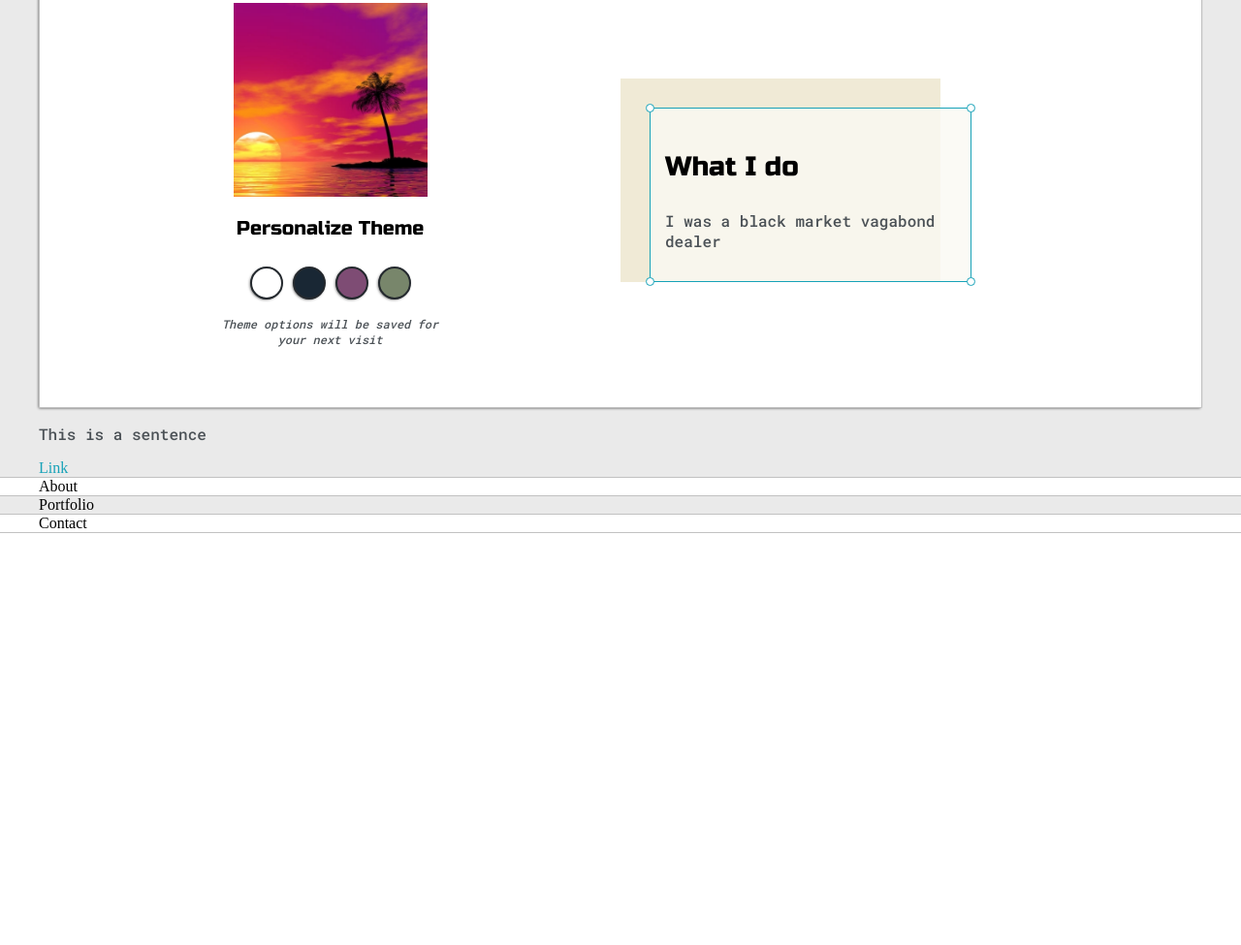
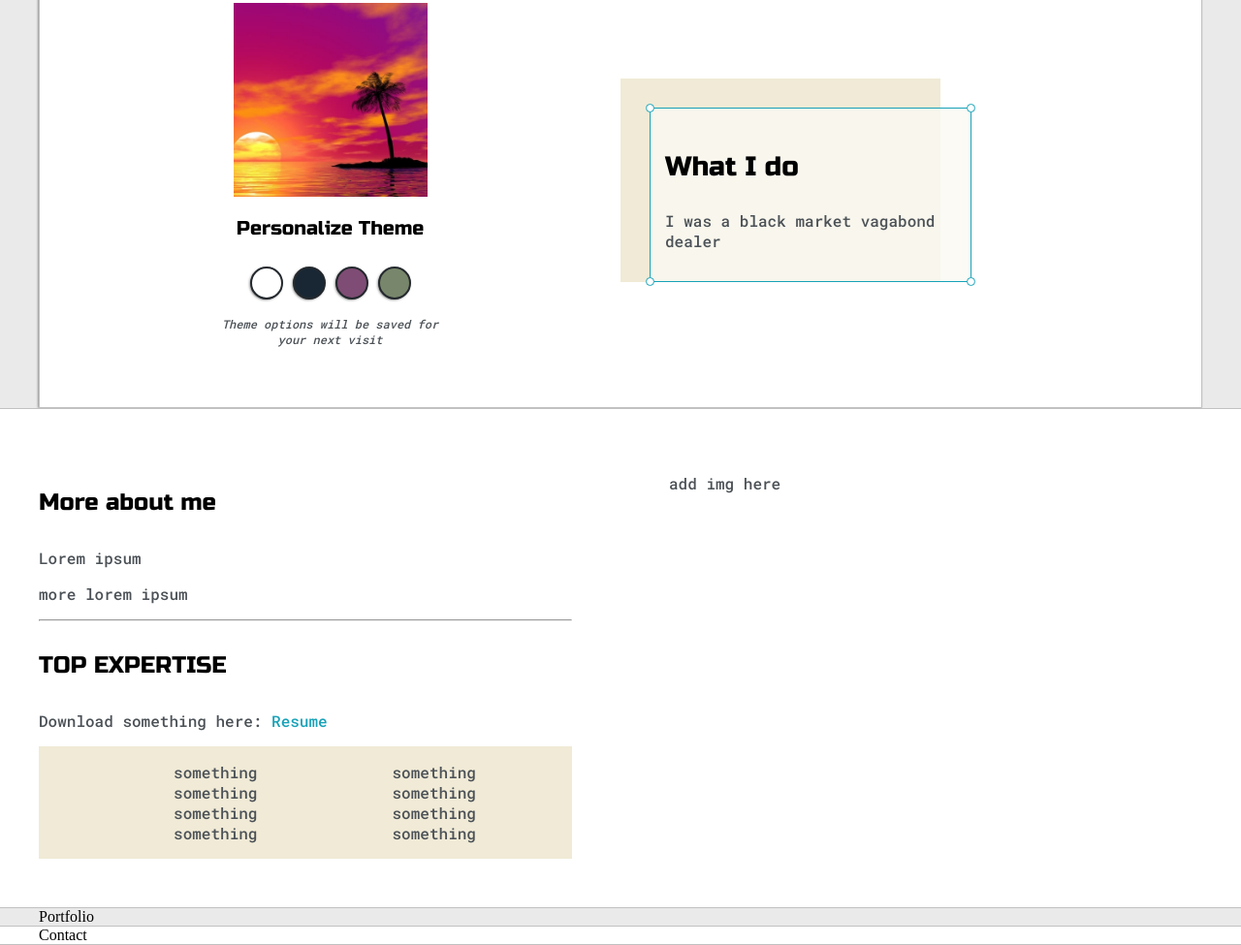
Before and after one commit to rgPortfolio/personalWebsite, a plain HTML site: page index.html in a window 1280 px wide. Shown: the part 255-1230 px from the top of the page at 97% size. Before the commit the page ends 805 px from the top, so only its background shows below. Drawn offline with Linux system fonts and the light colour scheme.

Commit message:
start of about section

```diff
--- a/default.css
+++ b/default.css
@@ -270,6 +270,24 @@ h6 {
   right: -5px;
 }
 
+.about-wrapper {
+  display: grid;
+  grid-template-columns: repeat(auto-fit, minmax(320px, 1fr));
+  padding-top: 50px;
+  padding-bottom: 50px;
+  gap: 100px;
+}
+
+#skills {
+  display: flex;
+  justify-content: space-evenly;
+  background-color: var(--previewShadow);
+}
+
+#more-image {
+  width: 100%;
+}
+
 @media screen and (max-width: 1200px) {
   .main-container {
     width: 95%;
--- a/index.html
+++ b/index.html
@@ -59,15 +59,46 @@
             </div>
           </div>
         </div>
-
-        <p>This is a sentence</p>
-        <a href="#">Link</a>
       </div>
     </section>
 
     <section class="s2">
       <div class="main-container">
-        About
+        <div class="about-wrapper">
+          <div class="about-me">
+            <h4>More about me</h4>
+            <p>Lorem ipsum</p>
+            <p>more lorem ipsum</p>
+
+            <hr />
+
+            <h4>TOP EXPERTISE</h4>
+
+            <p>
+              Download something here: <a target="_blank" href="#">Resume</a>
+            </p>
+
+            <div id="skills">
+              <ul>
+                <li>something</li>
+                <li>something</li>
+                <li>something</li>
+                <li>something</li>
+              </ul>
+
+              <ul>
+                <li>something</li>
+                <li>something</li>
+                <li>something</li>
+                <li>something</li>
+              </ul>
+            </div>
+          </div>
+
+          <div class="more-image">
+            <p id="more-image">add img here</p>
+          </div>
+        </div>
       </div>
     </section>
 
```
